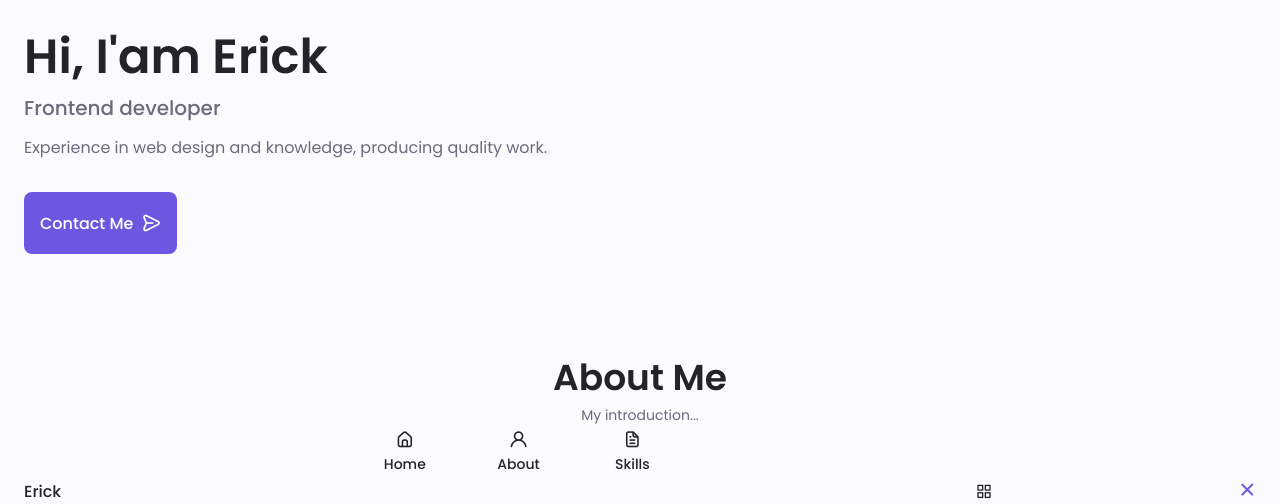
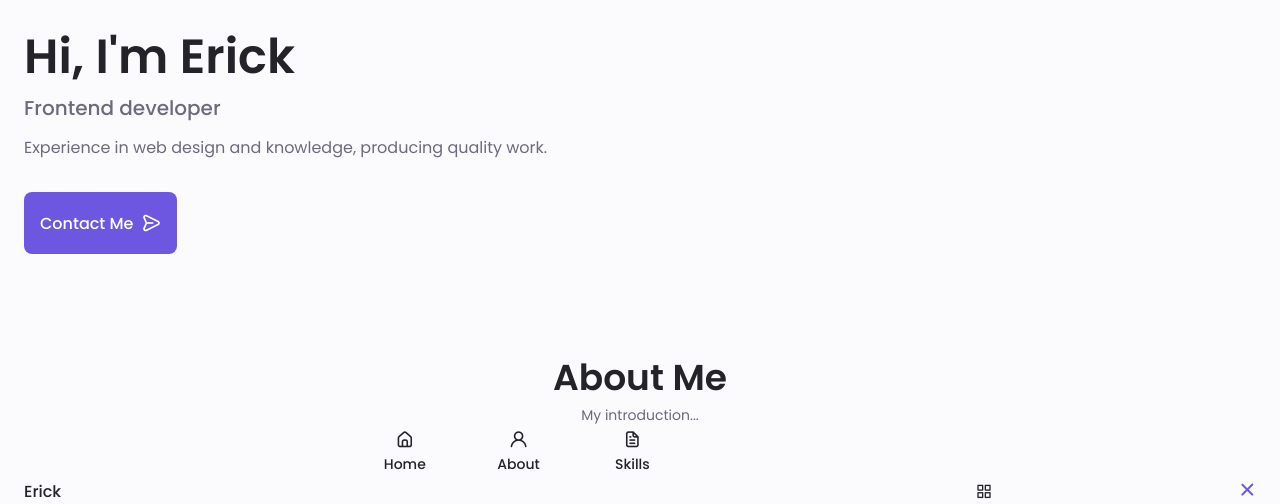
Before and after one commit to ErickAyllon/PortfolioErick, a plain HTML site: page index.html in a window 1280 px wide. Shown: the part 285-789 px from the top of the page. Drawn offline with nearby package versions, Linux system fonts and the light colour scheme.

Commit message:
creando el portfolio

```diff
--- a/index.html
+++ b/index.html
@@ -96,7 +96,7 @@
                             </svg>
                         </div>
                         <div class="home__data">
-                            <h1 class="home__title">Hi, I'am Erick</h1>
+                            <h1 class="home__title">Hi, I'm Erick</h1>
                             <h3 class="home__subtitle">Frontend developer</h3>
                             <p class="home__description"> Experience in web design and knowledge, producing quality work.</p>
                             <a href="#contact" class="button button--flex">
```
